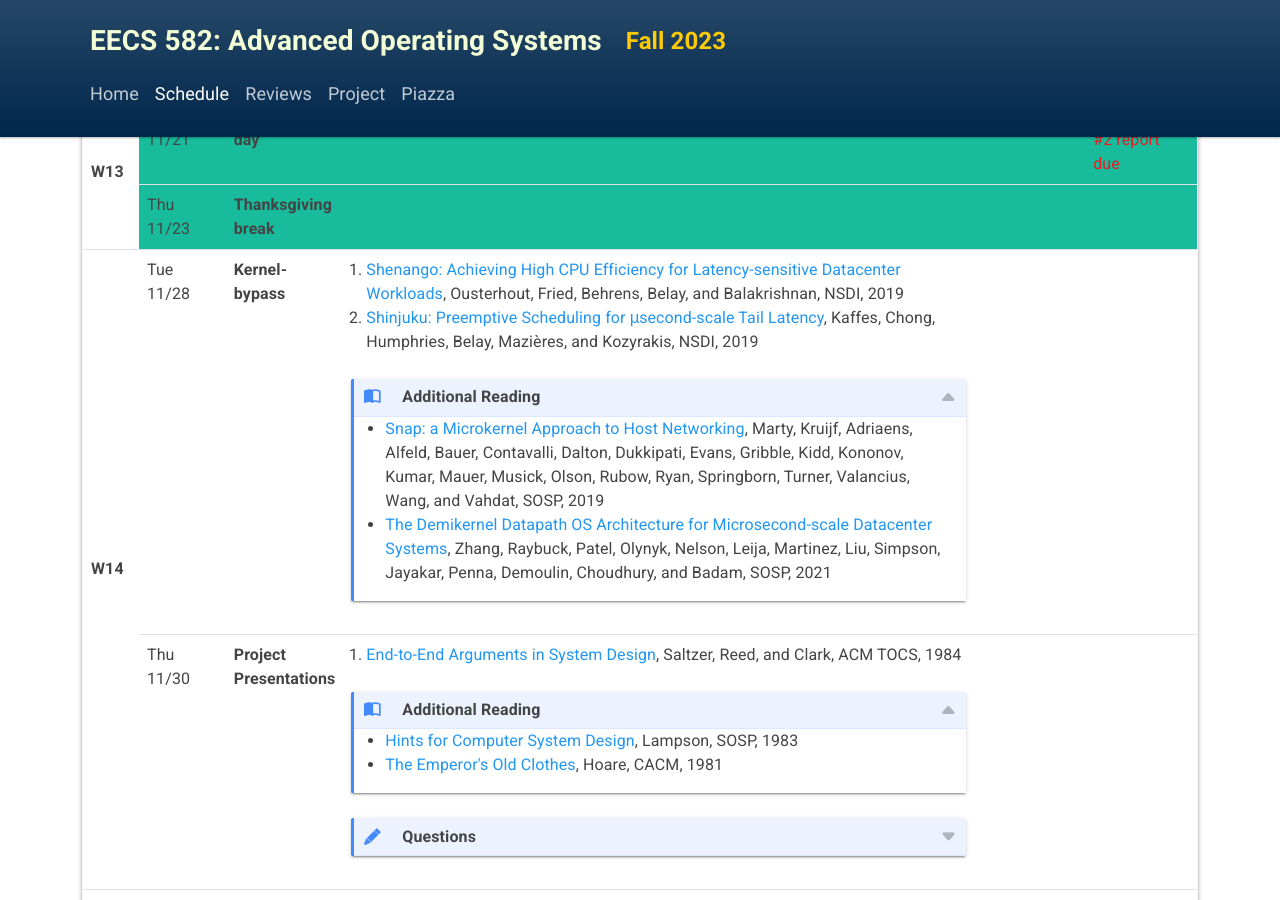
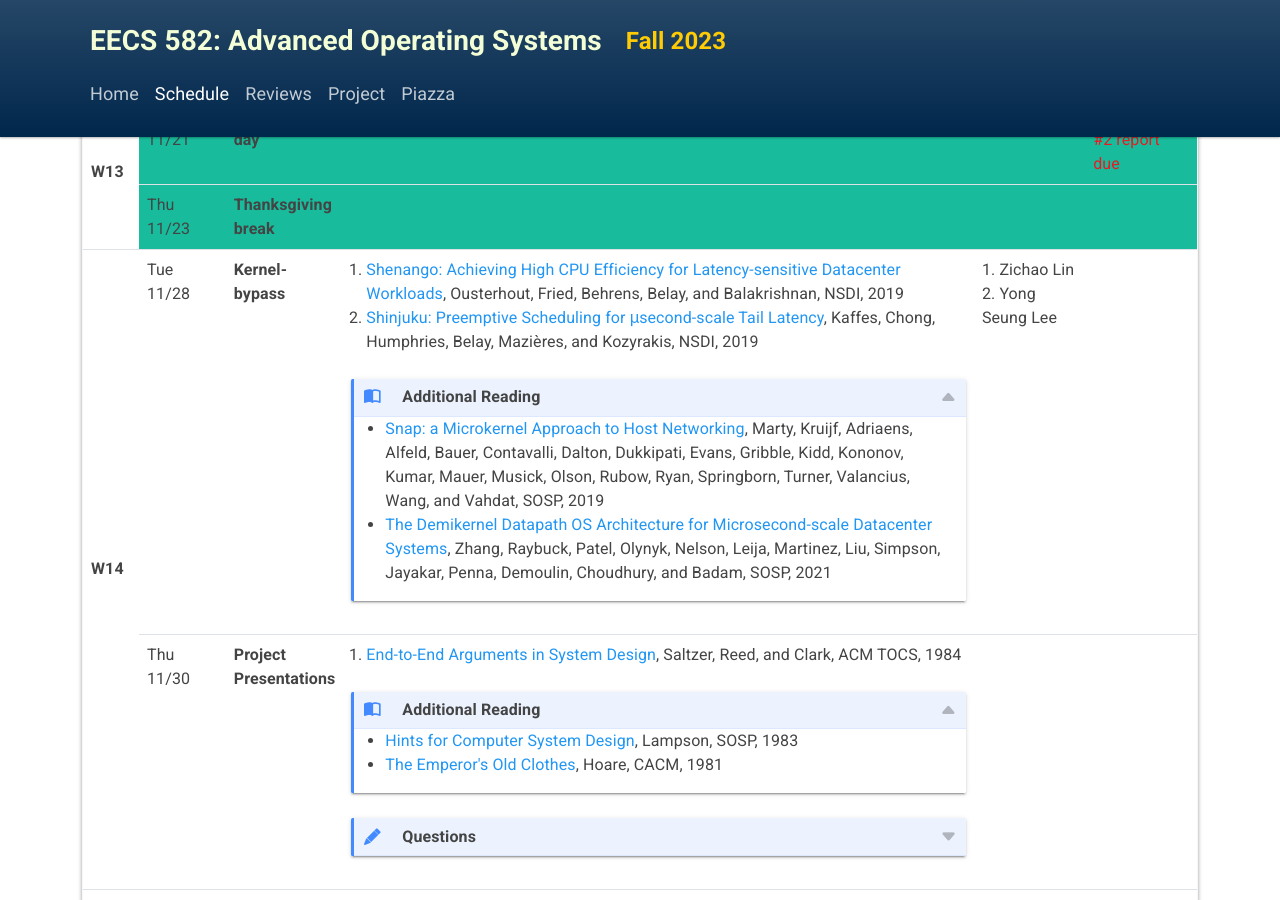
Before and after one commit to eecs582/eecs582.github.io, a Jekyll site: the page built from schedule.html, in a window 1280 px wide and 900 px high, scrolled down 7294 px. Built offline with Jekyll 4.4.1, drawn with Linux system fonts in a browser that asks for light colours.

Commit message:
update schedule

```diff
--- a/schedule.html
+++ b/schedule.html
@@ -664,7 +664,7 @@ layout: schedule
           </ul>
         </details>
       </td>
-      <td></td>
+      <td>1. Zichao Lin<br>2. Yong Seung Lee</td>
       <td></td>
     </tr>
     <tr>
```
